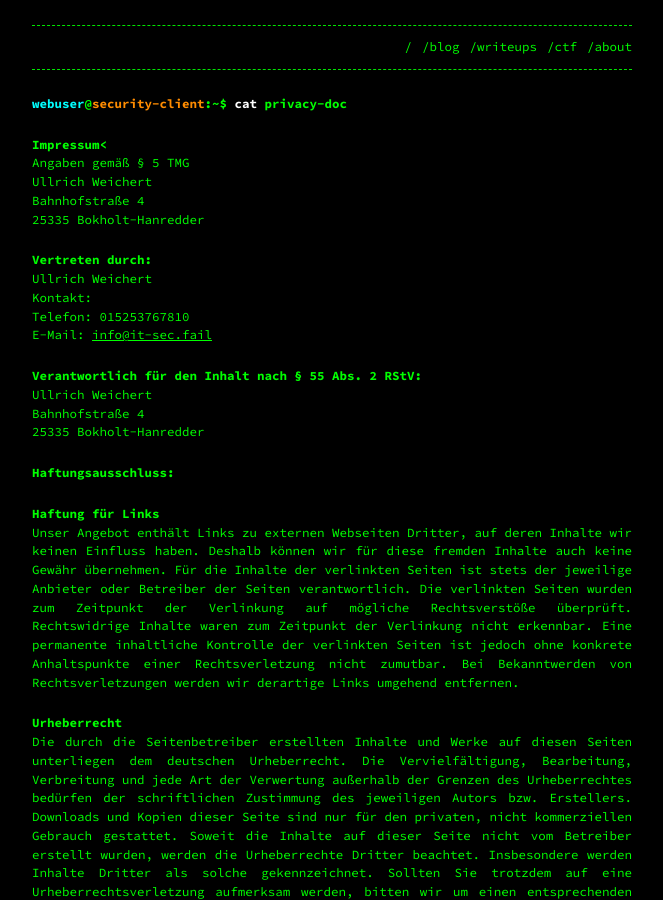
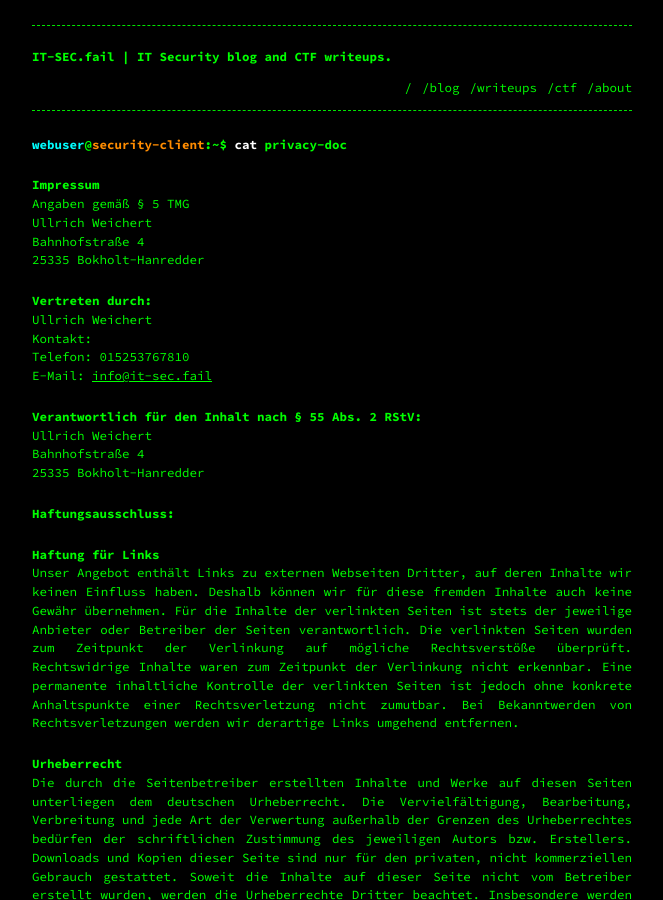
Before and after one commit to it-sec-fail/it-sec-fail.github.io, a Jekyll site: the page built from terms/privacy-policy.md, in a window 1280 px wide and 900 px high. Shown: the whole window, without its empty margins (308-971 px from the left). Built offline with Jekyll 4.4.1, drawn with Linux system fonts in a browser that asks for light colours.

Commit message:
added title in header

```diff
--- a/_includes/header.html
+++ b/_includes/header.html
@@ -1,6 +1,7 @@
 {%- assign page_paths = site.header_pages | default: default_paths -%}
 <header>
   <div class="menu">
+    <h2>{{ site.title }}</h2>
     <ul>
       {%- for path in page_paths -%}
         {%- assign my_page = site.pages | where: "path", path | first -%}
--- a/terms/privacy-policy.md
+++ b/terms/privacy-policy.md
@@ -6,7 +6,7 @@ permalink: /terms/privacy-policy
 
 # <span style="color: cyan;">webuser</span>@<span style="color: darkorange;">security-client</span>:~$ <span style="color: white;">cat</span> privacy-doc
 
-# Impressum<
+# Impressum
 
 Angaben gemäß § 5 TMG
 Ullrich Weichert
```
